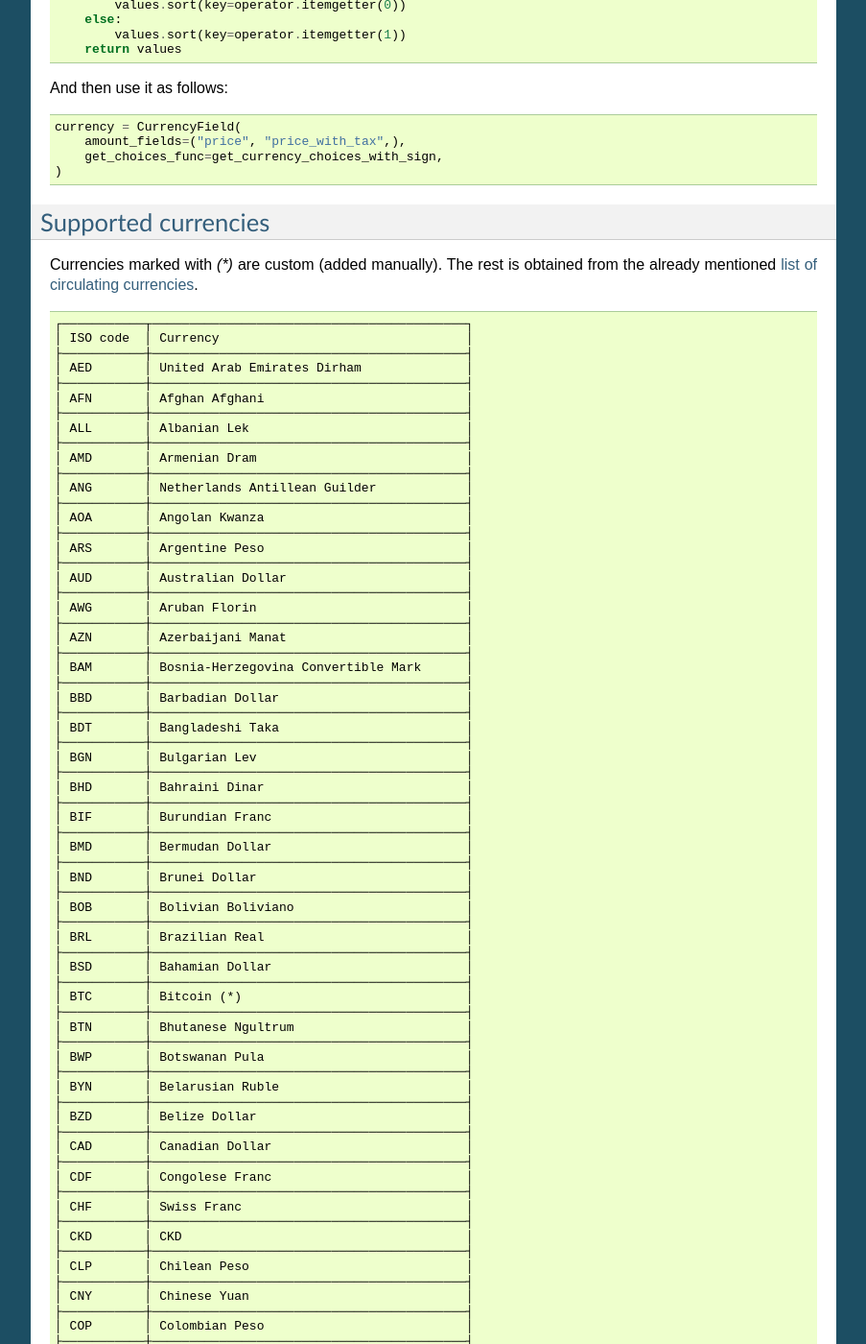
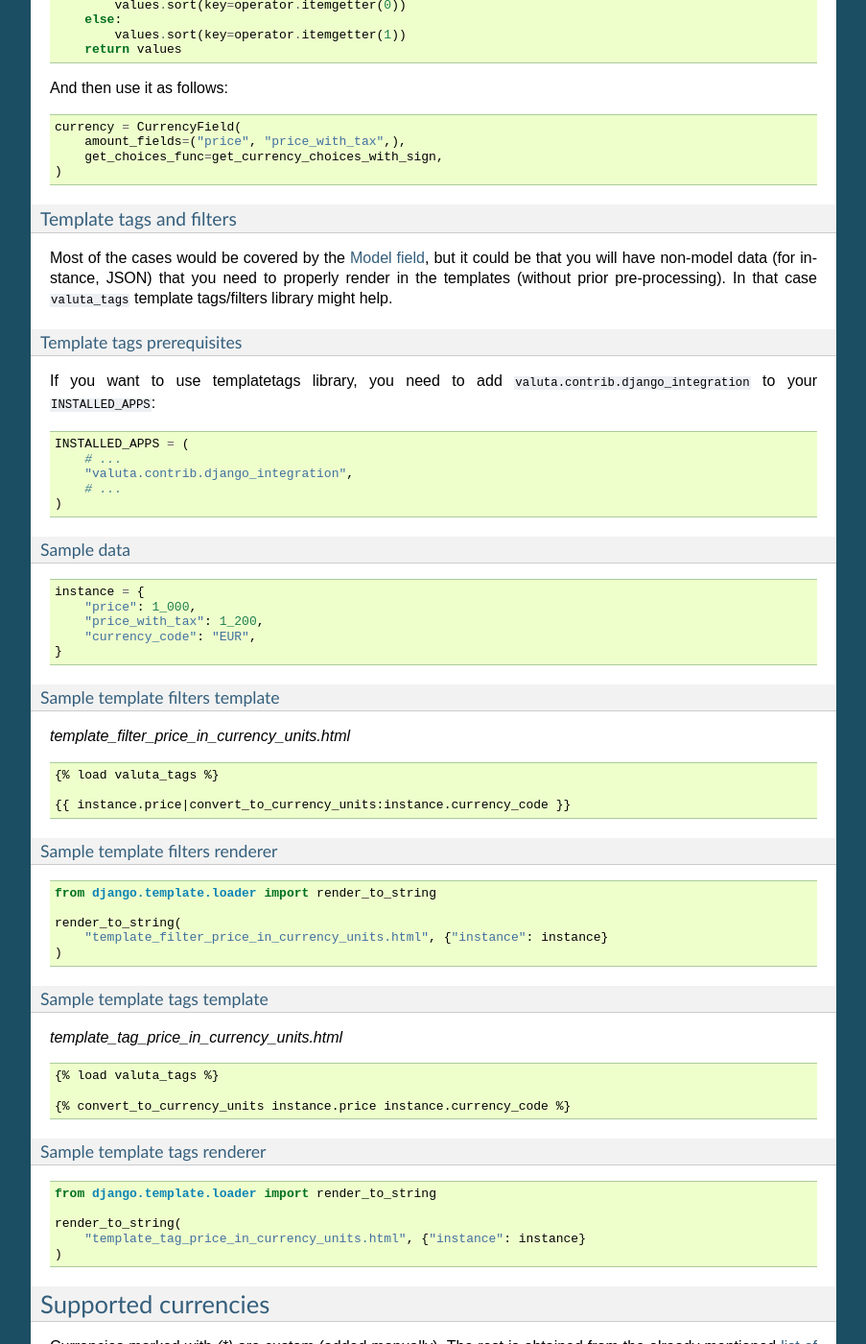
Before and after one commit to barseghyanartur/valuta, a Sphinx documentation site: the page built from docs/index.rst, in a window 1280 px wide and 1400 px high, scrolled down 4566 px. Shown: the whole window at 96% size, without its empty margins (198-1101 px from the left). Built offline with Sphinx 7.4.7, drawn with Linux system fonts in a browser that asks for light colours; pages that are not in the unit, such as notebooks, are missing from menus; some of the changed text lies outside the part shown.

```diff
--- a/CHANGELOG.rst
+++ b/CHANGELOG.rst
@@ -14,6 +14,12 @@ are used for versioning (schema follows below):
   release notes carefully before upgrading (for example, when upgrading from
   0.3.4 to 0.4).
 - All backwards incompatible changes are mentioned in this document.
+
+0.1.8
+-----
+2021-06-15
+
+- Added templatetags library for Django integration app.
 
 0.1.7
 -----
--- a/docs/changelog.rst
+++ b/docs/changelog.rst
@@ -14,6 +14,12 @@ are used for versioning (schema follows below):
   release notes carefully before upgrading (for example, when upgrading from
   0.3.4 to 0.4).
 - All backwards incompatible changes are mentioned in this document.
+
+0.1.8
+-----
+2021-06-15
+
+- Added templatetags library for Django integration app.
 
 0.1.7
 -----
--- a/docs/index.rst
+++ b/docs/index.rst
@@ -324,6 +324,76 @@ And then use it as follows:
     currency = CurrencyField(
         amount_fields=("price", "price_with_tax",),
         get_choices_func=get_currency_choices_with_sign,
+    )
+
+Template tags and filters
+~~~~~~~~~~~~~~~~~~~~~~~~~
+Most of the cases would be covered by the `Model field`_, but it could be
+that you will have non-model data (for instance, JSON) that you need to
+properly render in the templates (without prior pre-processing). In that case
+``valuta_tags`` template tags/filters library might help.
+
+Template tags prerequisites
+^^^^^^^^^^^^^^^^^^^^^^^^^^^
+If you want to use templatetags library, you need to add
+``valuta.contrib.django_integration`` to your ``INSTALLED_APPS``:
+
+.. code-block:: python
+
+    INSTALLED_APPS = (
+        # ...
+        "valuta.contrib.django_integration",
+        # ...
+    )
+
+Sample data
+^^^^^^^^^^^
+.. code-block:: python
+
+    instance = {
+        "price": 1_000,
+        "price_with_tax": 1_200,
+        "currency_code": "EUR",
+    }
+
+Sample template filters template
+^^^^^^^^^^^^^^^^^^^^^^^^^^^^^^^^
+*template_filter_price_in_currency_units.html*
+
+.. code-block:: html
+
+    {% load valuta_tags %}
+
+    {{ instance.price|convert_to_currency_units:instance.currency_code }}
+
+Sample template filters renderer
+^^^^^^^^^^^^^^^^^^^^^^^^^^^^^^^^
+.. code-block:: python
+
+    from django.template.loader import render_to_string
+
+    render_to_string(
+        "template_filter_price_in_currency_units.html", {"instance": instance}
+    )
+
+Sample template tags template
+^^^^^^^^^^^^^^^^^^^^^^^^^^^^^
+*template_tag_price_in_currency_units.html*
+
+.. code-block:: html
+
+    {% load valuta_tags %}
+
+    {% convert_to_currency_units instance.price instance.currency_code %}
+
+Sample template tags renderer
+^^^^^^^^^^^^^^^^^^^^^^^^^^^^^
+.. code-block:: python
+
+    from django.template.loader import render_to_string
+
+    render_to_string(
+        "template_tag_price_in_currency_units.html", {"instance": instance}
     )
 
 Supported currencies
--- a/setup.py
+++ b/setup.py
@@ -2,7 +2,7 @@ import os
 
 from setuptools import setup, find_packages
 
-version = "0.1.7"
+version = "0.1.8"
 
 try:
     readme = open(os.path.join(os.path.dirname(__file__), "README.rst")).read()
--- a/src/valuta/__init__.py
+++ b/src/valuta/__init__.py
@@ -4,4 +4,4 @@ __author__ = "Artur Barseghyan"
 __title__ = "valuta"
 __copyright__ = "2021 Artur Barseghyan"
 __license__ = "GPL-2.0-only OR LGPL-2.1-or-later"
-__version__ = "0.1.7"
+__version__ = "0.1.8"
```
Also changed, not shown: README.rst (+70 -0 lines), 13 other files.
